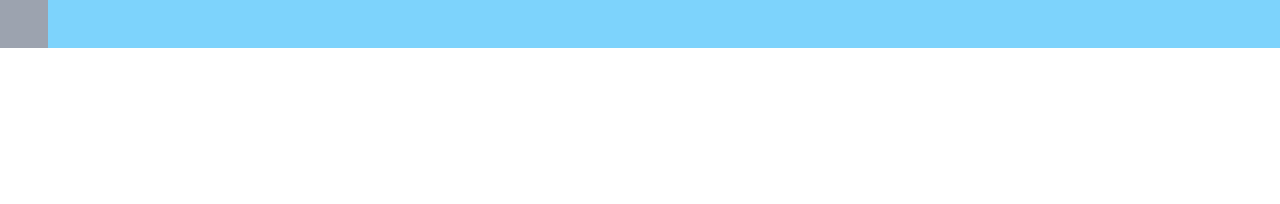
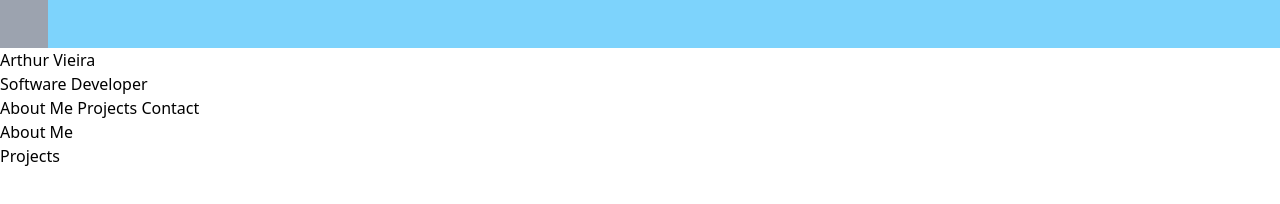
Before and after one commit to arthurfsvieira/mini-portifolio, a website: page index.html in a window 1280 px wide. Drawn offline with nearby package versions, Linux system fonts and the light colour scheme.

Commit message:
Update index.html

```diff
--- a/index.html
+++ b/index.html
@@ -15,7 +15,26 @@
     </header>
 
     <!-- Main -->
-     <main></main>
+     <main>
+        <section>
+            <h1>Arthur Vieira</h1>
+        <h2>Software Developer</h2>
+        <!-- Creat a nav -->
+        <div>
+            <a href="">About Me</a>
+            <a href="">Projects</a>
+            <a href="">Contact</a>
+        </div>
+        </section>
+
+        <section>
+            <h1>About Me</h1>
+        </section>
+
+        <section>
+            <h1>Projects</h1>
+        </section>
+     </main>
 
      <!-- Footer -->
       <footer></footer>
```
